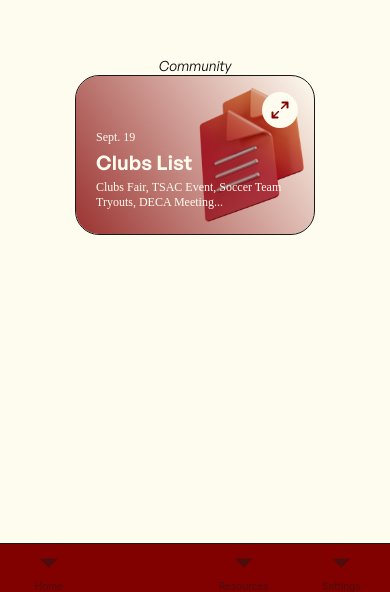
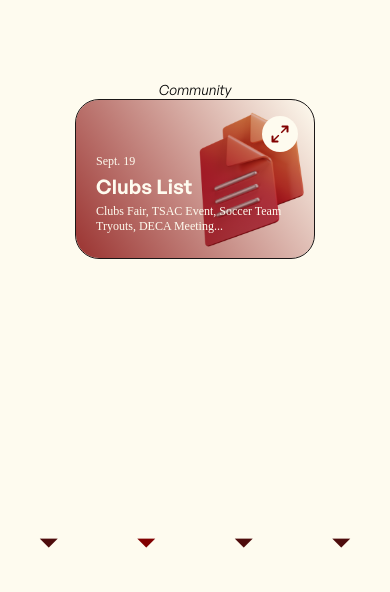
Before and after one commit to Trudeau-SAC/pethsapp-2.0, a React Native app: screen /Community in a window 390 px wide. Shown: the part 252-844 px from the top of the page. Built offline with nearby package versions, Linux system fonts and the light colour scheme.

Commit message:
Add gradient to tab bar

```diff
--- a/screens/home/HomeTabs.js
+++ b/screens/home/HomeTabs.js
@@ -1,4 +1,7 @@
 import { createBottomTabNavigator } from '@react-navigation/bottom-tabs';
+import { LinearGradient } from 'expo-linear-gradient';
+import { useTheme } from '@react-navigation/native';
+import { View, StyleSheet } from 'react-native';
 
 import Home from './Home';
 import Community from '../community/Community';
@@ -8,8 +11,41 @@ import Settings from '../settings/Settings';
 const Tabs = createBottomTabNavigator();
 
 const HomeTabs = () => {
+  const theme = useTheme();
+
+  const styles = StyleSheet.create({
+    tabBar: {
+      position: 'absolute',
+      backgroundColor: 'transparent',
+      borderTopColor: 'transparent',
+      height: 100,
+    },
+    gradient: {
+      height: '100%',
+    },
+  });
+
   return (
-    <Tabs.Navigator screenOptions={{ headerShown: false }}>
+    <Tabs.Navigator
+      screenOptions={{
+        headerShown: false,
+        tabBarShowLabel: false,
+        tabBarStyle: styles.tabBar,
+        tabBarBackground: () => (
+          <View>
+            <LinearGradient
+              style={styles.gradient}
+              colors={[
+                theme.colors.primary + 'CC',
+                theme.colors.primary + '00',
+              ]}
+              start={{ x: 0, y: 1 }}
+              end={{ x: 0, y: 0 }}
+            />
+          </View>
+        ),
+      }}
+    >
       <Tabs.Screen name="Home" component={Home} />
       <Tabs.Screen name="Community" component={Community} />
       <Tabs.Screen name="Resources" component={Resources} />
```
